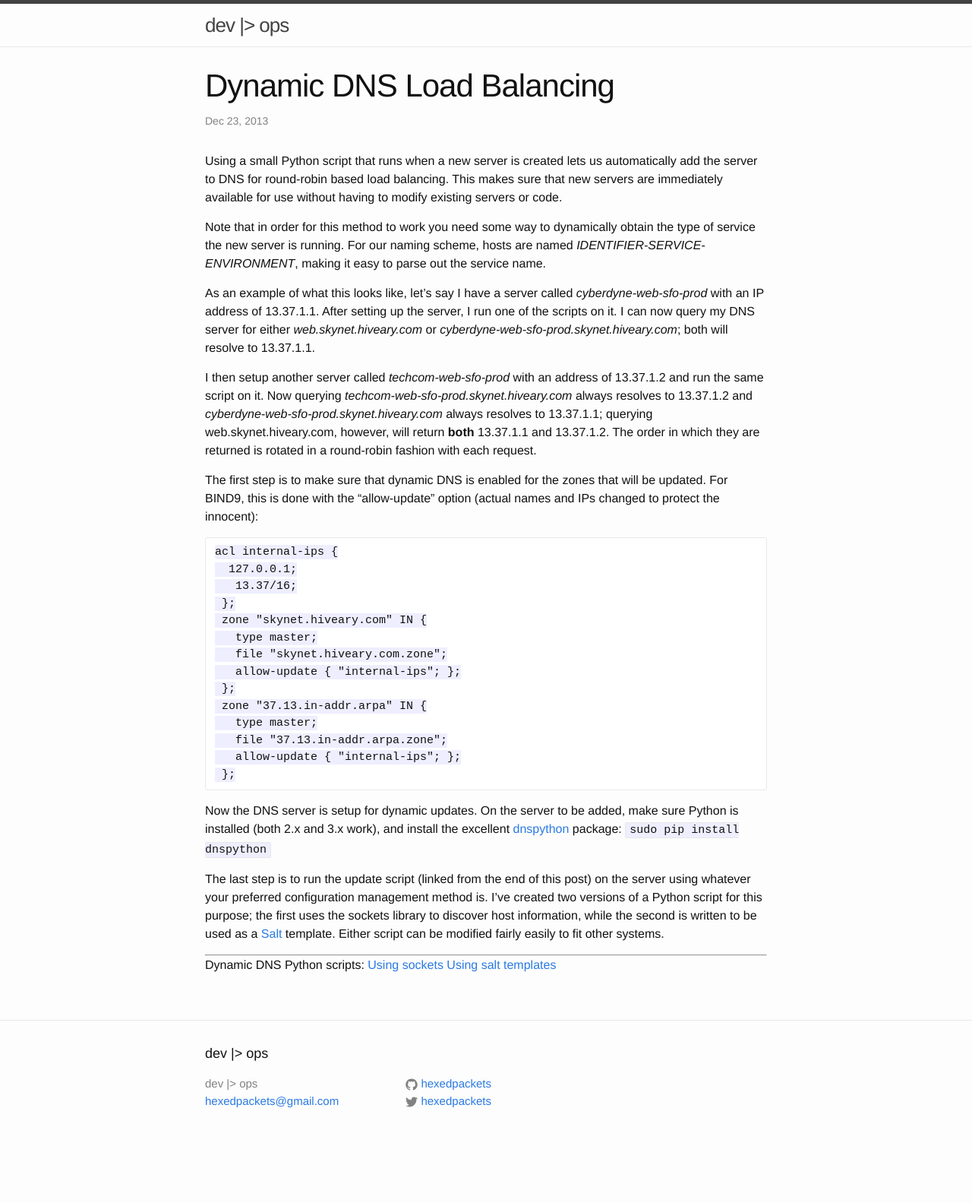
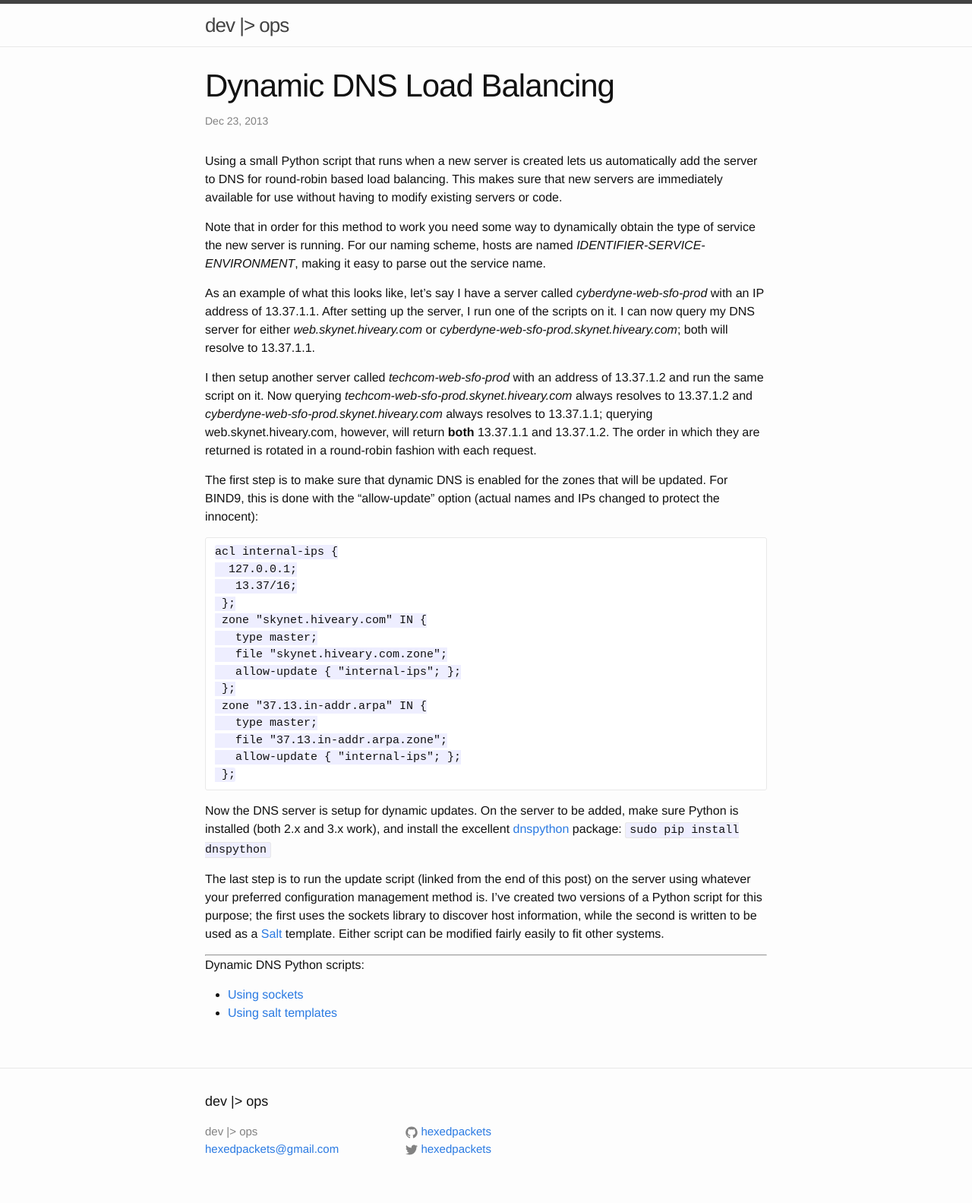
Before and after one commit to hexedpackets/hexedpackets.github.io, a Jekyll site: the page built from _posts/2013-12-23-dynamic-dns-load-balancing.md, in a window 1280 px wide. Shown: the whole page at 76% size. Built offline with Jekyll 4.4.1, drawn with Linux system fonts in a browser that asks for light colours; Markdown is read by kramdown in place of the engine named in the settings; before the commit the page ends 1520 px from its top, so only the background shows below that.

Commit message:
Use a list for better formatting of links.

```diff
--- a/_posts/2013-12-23-dynamic-dns-load-balancing.md
+++ b/_posts/2013-12-23-dynamic-dns-load-balancing.md
@@ -43,5 +43,6 @@ acl internal-ips {
 ---
 
 Dynamic DNS Python scripts:
-[Using sockets](https://github.com/hiveary/scripts/blob/master/dns/dynamic-update.py)
-[Using salt templates](https://github.com/hiveary/scripts/blob/master/dns/salt-dynamic-update.py)
+
+- [Using sockets](https://github.com/hiveary/scripts/blob/master/dns/dynamic-update.py)
+- [Using salt templates](https://github.com/hiveary/scripts/blob/master/dns/salt-dynamic-update.py)
```
